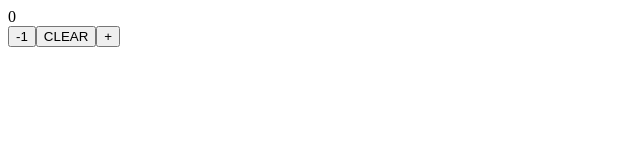
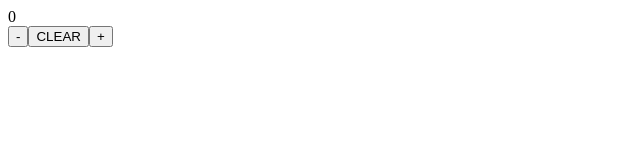
Before and after one commit to SilentGamelan/OpenFullStack, a React (Create React App) app in the folder part1/courseinfo/: page / in a window 1280 px wide. Shown: the top 160 px of the page, without its empty margins (0-640 px from the left). Built offline with nearby package versions, Linux system fonts and the light colour scheme.

Commit message:
Refactor counter app with button component

```diff
--- a/part1/courseinfo/src/App.js
+++ b/part1/courseinfo/src/App.js
@@ -1,4 +1,18 @@
 import React, {useState} from 'react'
+
+const Display = (props) => {
+  return (
+    <div>{props.counter}</div>
+  )
+};
+
+const Button = (props) => {
+  return (
+    <button onClick={props.handleClick}>
+      {props.text}
+    </button>
+  )
+};
 
 const App = ()=> {
   const [counter, setCounter] = useState(0);
@@ -7,16 +21,19 @@ const App = ()=> {
   const setToZero= ()=> setCounter(0);
   const decByOne = ()=> setCounter(counter-1);
 
+  const decText = "-";
+  const clearText = "CLEAR";
+  const incText = "+";
+
 
   return (
     <div>
-    <div>{counter}</div>
-    <button onClick={decByOne}>-1</button>
-    <button onClick={setToZero}>CLEAR</button>
-    <button onClick={incByOne}>+</button>
-
+    <Display counter={counter}/>
+    <Button handleClick={decByOne} text={decText} />
+    <Button handleClick={setToZero} text={clearText} />
+    <Button handleClick={incByOne} text={incText}/>
     </div>
   )
-}
+};
 
 export default App
```
